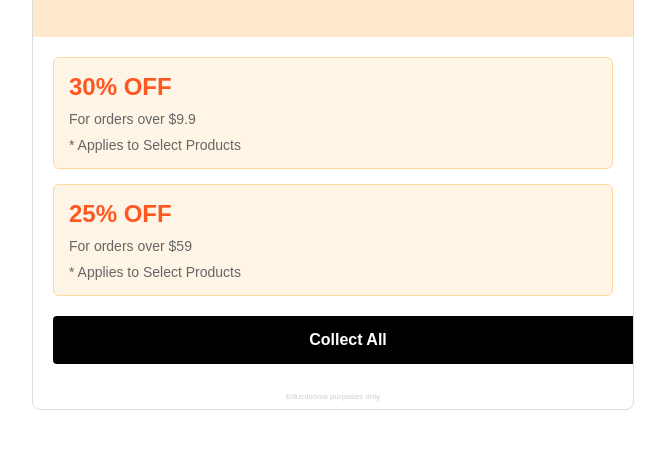
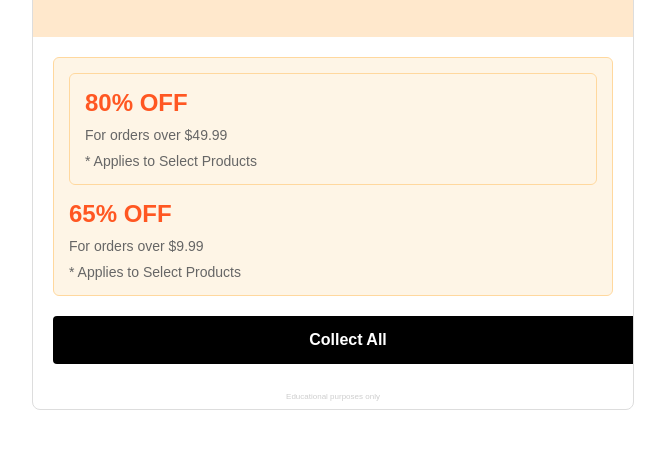
Before and after one commit to dioxair/shein-phising-campaign, a plain HTML site: page shein-email.html in a window 1280 px wide. Shown: the part 103-552 px from the top of the page, without its empty margins (307-972 px from the left). Drawn offline with Linux system fonts and the light colour scheme.

Commit message:
Make the deals in shein-email more absurd

```diff
--- a/shein-email.html
+++ b/shein-email.html
@@ -81,13 +81,13 @@
       </div>
       <div class="deal-container">
         <div class="deal-card">
-          <h2>30% OFF</h2>
-          <p>For orders over $9.9</p>
-          <p>* Applies to Select Products</p>
-        </div>
-        <div class="deal-card">
-          <h2>25% OFF</h2>
-          <p>For orders over $59</p>
+          <div class="deal-card">
+            <h2>80% OFF</h2>
+            <p>For orders over $49.99</p>
+            <p>* Applies to Select Products</p>
+          </div>
+          <h2>65% OFF</h2>
+          <p>For orders over $9.99</p>
           <p>* Applies to Select Products</p>
         </div>
         <a href="https://example.com" class="collect-btn">Collect All</a>
```
